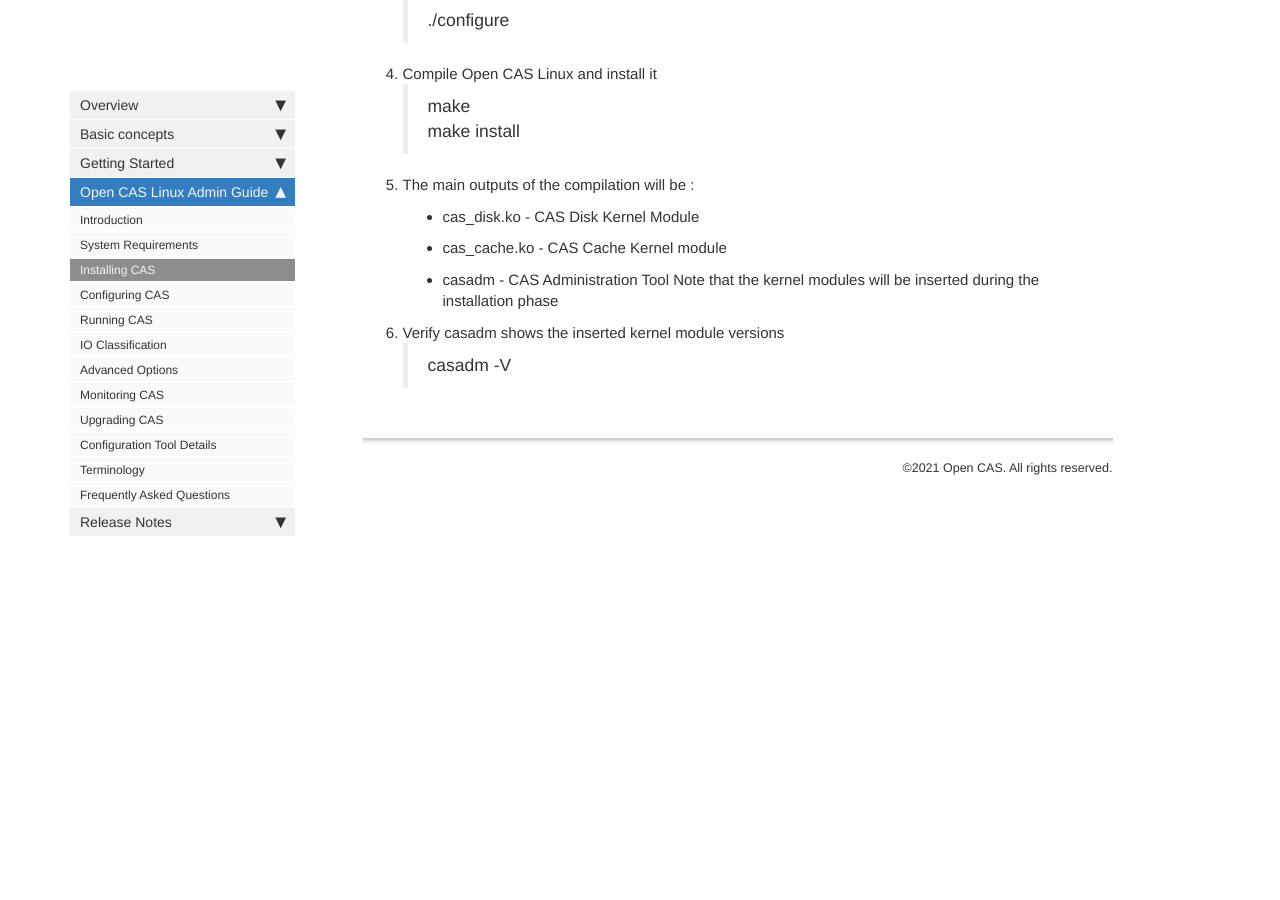
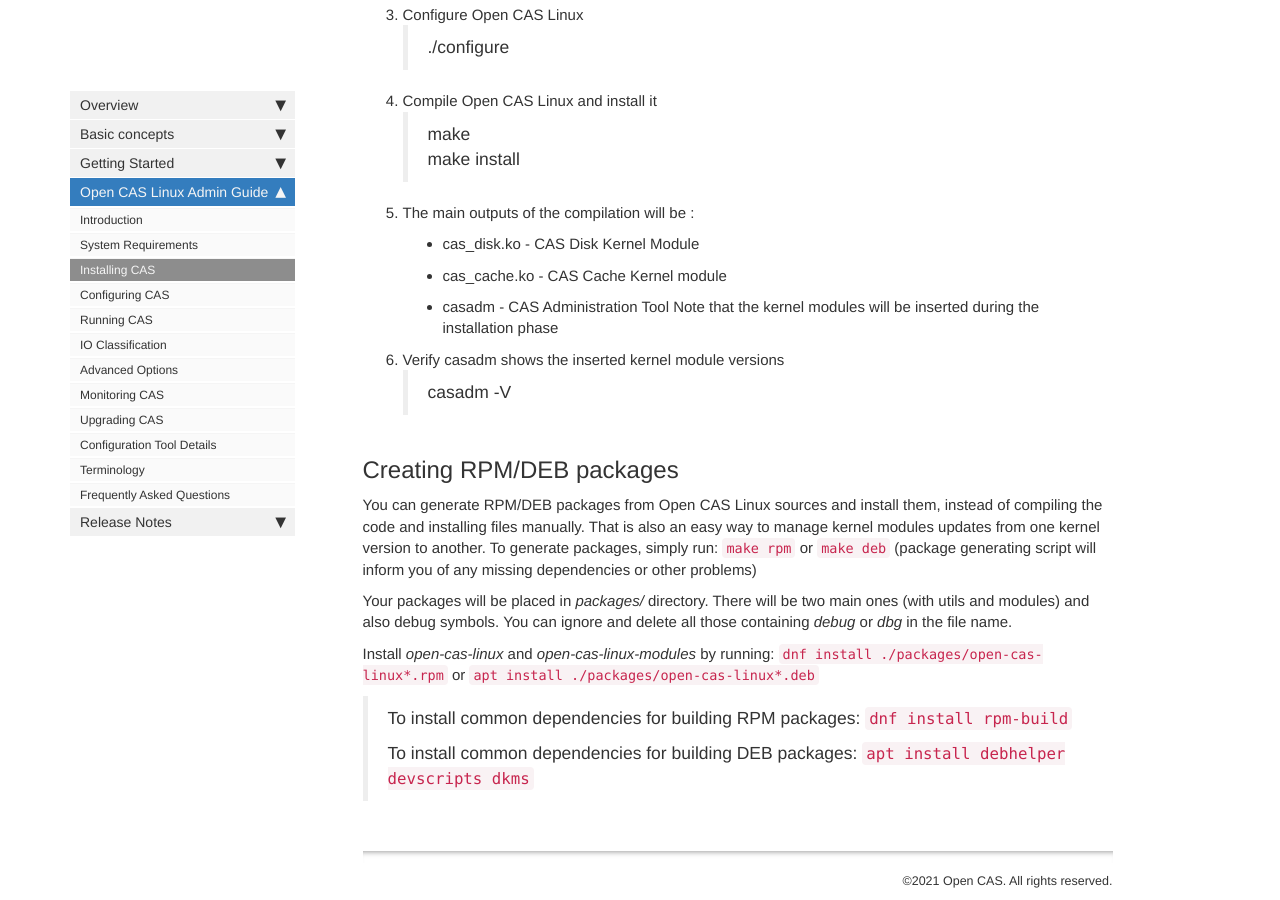
Before and after one commit to Open-CAS/open-cas.github.io, a Jekyll site: the page built from pages/open_cas_linux/guide_installing.md, in a window 1280 px wide and 900 px high, scrolled down 1281 px. Built offline with Jekyll 4.4.1, drawn with Linux system fonts in a browser that asks for light colours; nearby versions of some CDN libraries; comment, search, counter and statistics services are not loaded; some of the changed text lies outside the part shown.

Commit message:
Add info about creating RPM/DEB packages
Signed-off-by: Rafal Stefanowski <rafal.stefanowski@intel.com>

```diff
--- a/pages/open_cas_linux/guide_installing.md
+++ b/pages/open_cas_linux/guide_installing.md
@@ -78,3 +78,29 @@
 
 6. Verify casadm shows the inserted kernel module versions
 > casadm -V
+
+
+Creating RPM/DEB packages
+-------------------------
+
+You can generate RPM/DEB packages from Open CAS Linux sources and install them,
+instead of compiling the code and installing files manually. That is also an easy
+way to manage kernel modules updates from one kernel version to another.
+To generate packages, simply run:
+`make rpm` or `make deb`
+(package generating script will inform you of any missing dependencies or other problems)
+
+Your packages will be placed in _packages/_ directory. There will be two main ones
+(with utils and modules) and also debug symbols. You can ignore and delete all those
+containing _debug_ or _dbg_ in the file name.
+
+Install _open-cas-linux_ and _open-cas-linux-modules_ by running:
+`dnf install ./packages/open-cas-linux*.rpm`
+or
+`apt install ./packages/open-cas-linux*.deb`
+
+> To install common dependencies for building RPM packages:
+> `dnf install rpm-build`
+>
+> To install common dependencies for building DEB packages:
+> `apt install debhelper devscripts dkms`
```
Also changed, not shown: pages/open_cas_linux/getting_started_open_cas_linux.md (+3 -0 lines).
